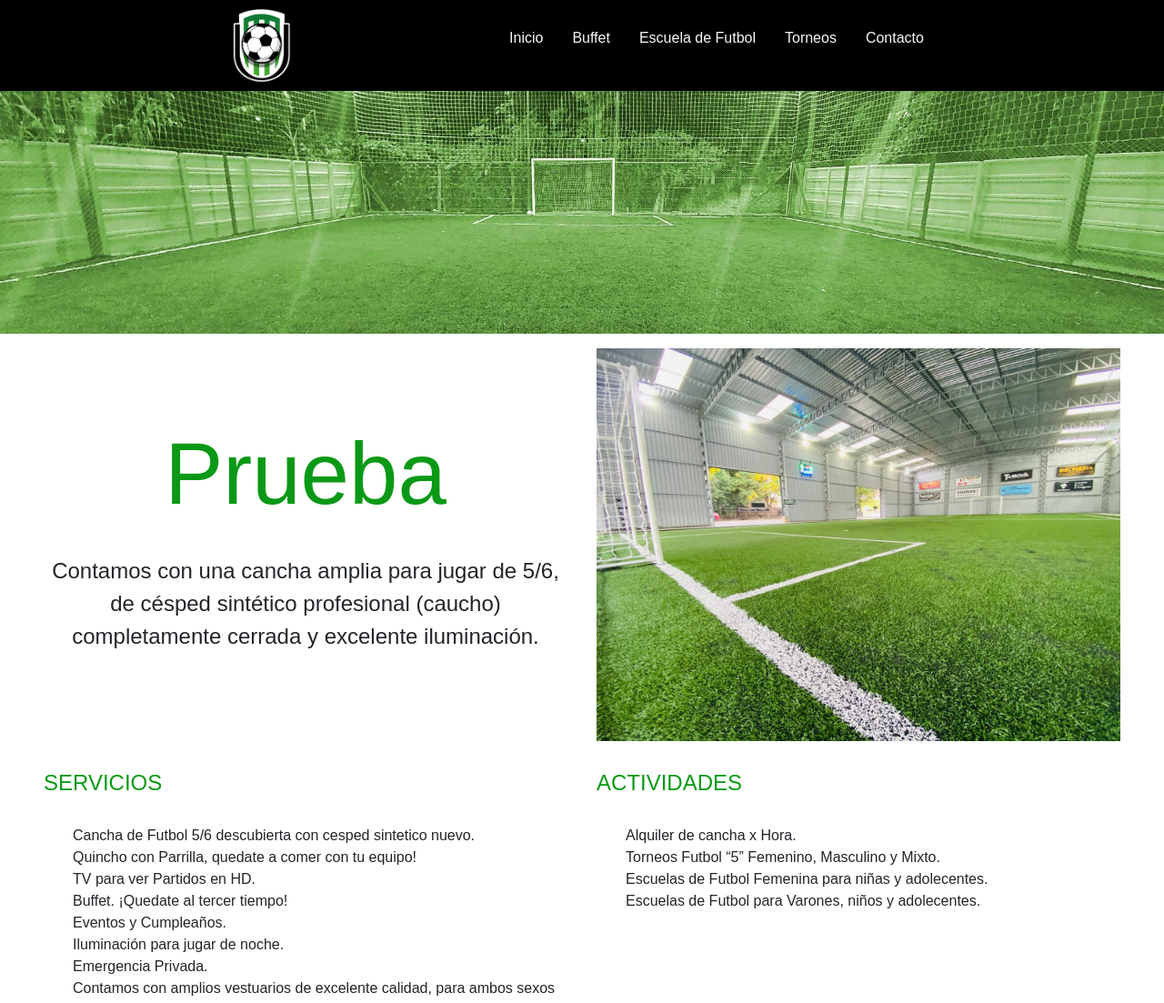
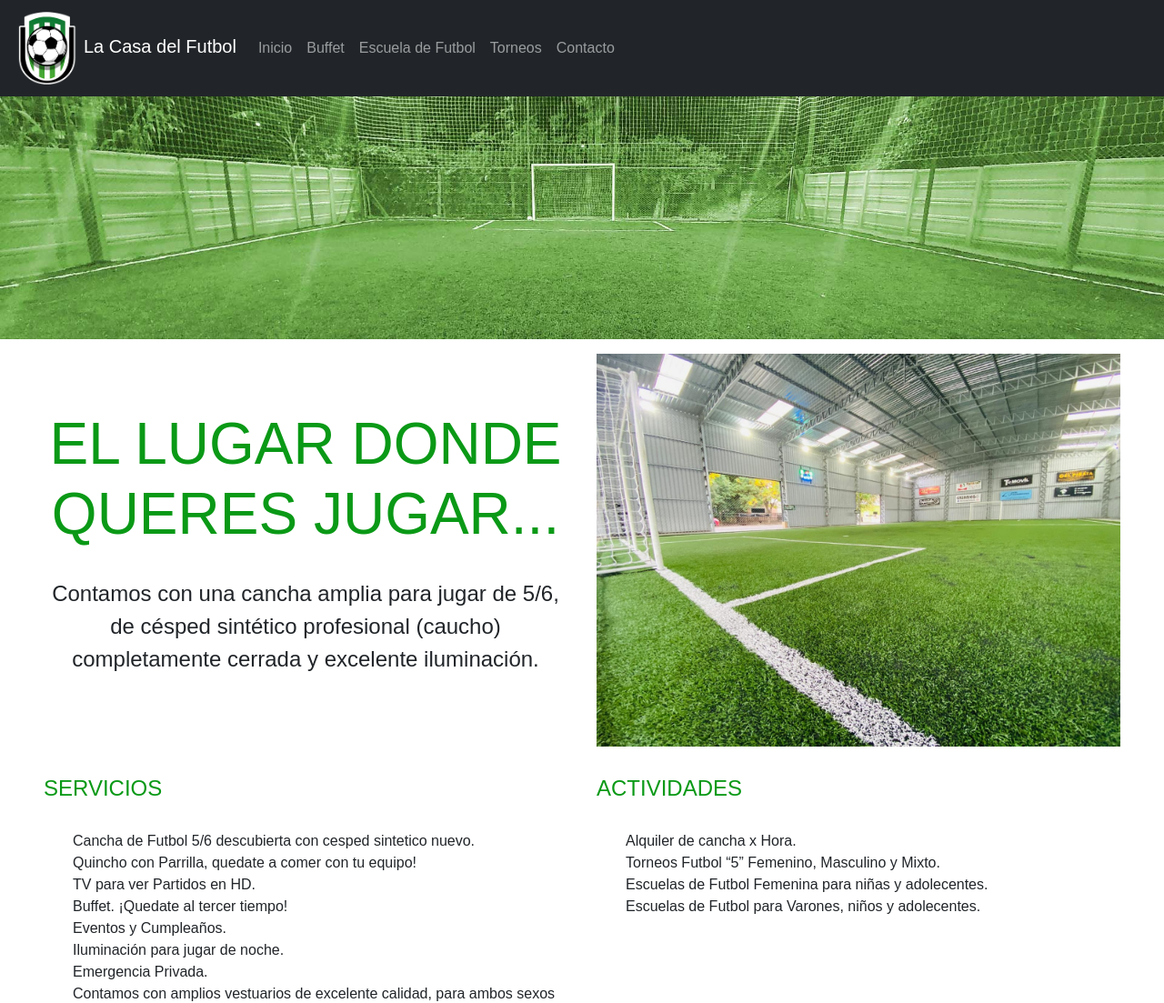
Before and after one commit to CristianAbelRobles/la_casa_del_futbol, a plain HTML site: page index.html in a window 1280 px wide. Shown: the top 1103 px of the page at 91% size. Drawn offline with nearby package versions, Linux system fonts and the light colour scheme; a web font is replaced by a local one.

Commit message:
nav con bootstrap

```diff
--- a/css/estilos.css
+++ b/css/estilos.css
@@ -11,7 +11,7 @@ h1{
     margin-bottom: 2rem;
     font-family: 'DCC - Ash', sans-serif;
     font-weight: 200;
-    font-size: 6rem;
+    font-size: 4rem;
 }
 
 .grid__container {
@@ -24,7 +24,7 @@ h1{
     padding: 0rem 2rem;
 
 }
-
+/*
 header {
     display: flex;
     background-color: rgb(0, 0, 0);
@@ -34,10 +34,7 @@ header {
     height: 100px;
     padding: 0 4rem;
 }
-
-.logo {
-
-}
+*/
 
 .logo img {
     width: 80px;
@@ -94,8 +91,8 @@ main {
     color: #0a9916;
     margin-bottom: 2rem;
     font-family: 'DCC - Ash', sans-serif;
-    font-weight: 200;
-    font-size: 6rem;
+    font-weight: 400;
+    font-size: 4rem;
 }
 
 .main__section__presentacion p{
@@ -686,7 +683,7 @@ footer {
                             "dondeEstamos"
                             "mapa";
     }
-
+/*
     header {
         display: flex;
         background-color: rgb(0, 0, 0);
@@ -696,6 +693,11 @@ footer {
         align-content: center;
         height: 35vh;
     }
+*/
+
+    .navbar-brand {
+        font-size: 1rem;
+    }
 
     .ul__nav {
         display: flex;
@@ -703,6 +705,20 @@ footer {
         justify-content: center;
         margin: 0;
         padding: 0;
+    }
+
+    h1{
+        font-weight: 400;
+        font-size: 3rem;
+    }
+
+    .main__section__presentacion h1{
+        font-weight: 400;
+        font-size: 3rem;
+    }
+
+    .main__section__presentacion P{
+        font-size: 1rem;
     }
 
     .dondeEstamos h2{
--- a/index.html
+++ b/index.html
@@ -15,6 +15,7 @@
 </head>
 <body>
     <header>
+    <!--
         <div class="logo">
             <img src="recursos/logo_fav.png" alt="logo la casa del futbol"/>
         </div>
@@ -27,13 +28,44 @@
                 <li><a href="pages/contacto.html">Contacto</a></li>
             </ul>
         </nav>
+    -->
+
+    <nav class="navbar navbar-expand-lg navbar-dark bg-dark">
+        <div class="container-fluid">
+            <a class="navbar-brand" href="index.html">
+                <img src="recursos/logo_fav.png" alt="" width="80" class="d-inline-block align-text-center">La Casa del Futbol</a>
+            <button class="navbar-toggler" type="button" data-bs-toggle="collapse" data-bs-target="#navbarSupportedContent" aria-controls="navbarSupportedContent" aria-expanded="false" aria-label="Toggle navigation">
+            <span class="navbar-toggler-icon"></span>
+            </button>
+            <div class="collapse navbar-collapse justify-content-end" id="navbarSupportedContent">
+            <ul class="navbar-nav me-auto mb-2 mb-lg-0">
+                <li class="nav-item">
+                    <a class="nav-link" href="index.html">Inicio</a>
+                </li>
+                <li class="nav-item">
+                    <a class="nav-link" href="pages/buffet.html">Buffet</a>
+                </li>
+                <li class="nav-item">
+                    <a class="nav-link" href="pages/escuela_futbol.html">Escuela de Futbol</a>
+                </li>
+                <li class="nav-item">
+                    <a class="nav-link" href="pages/torneos.html">Torneos</a>
+                </li>
+                <li class="nav-item">
+                    <a class="nav-link" href="pages/contacto.html">Contacto</a>
+                </li>
+            </ul>
+            </div>
+        </div>
+        </nav>
+
     </header>
     <div class="top__img">
         <img src="recursos/top_home2.jpg"/>
     </div>
     <main class="grid__container">
         <section class="main__section__presentacion">
-            <h1 class="">Prueba</h1>
+            <h1 class="">EL LUGAR DONDE QUERES JUGAR...</h1>
             <p>
                 Contamos con una cancha amplia para jugar de 5/6, de césped sintético profesional (caucho) completamente cerrada y excelente iluminación.
             </p>
```
